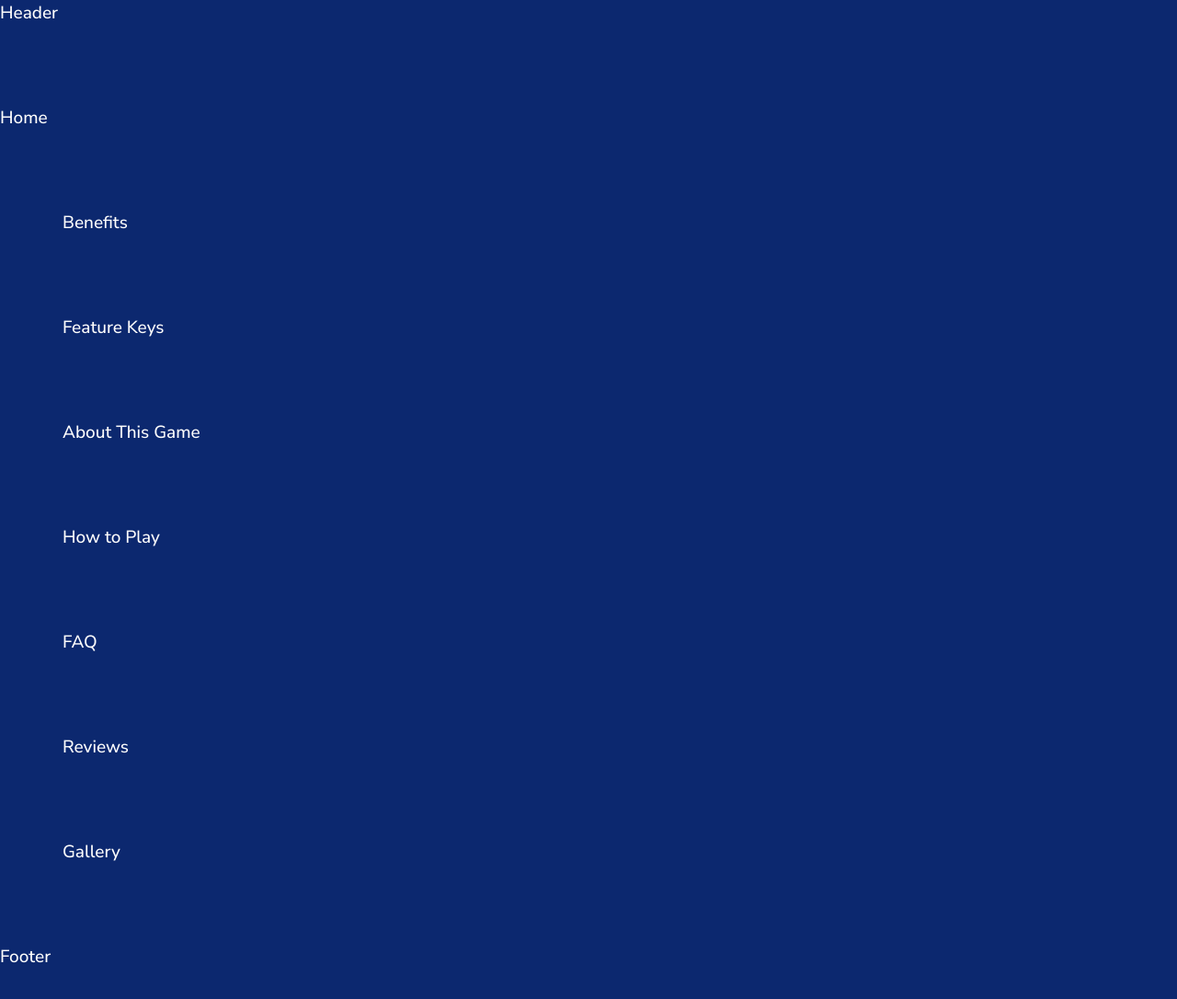
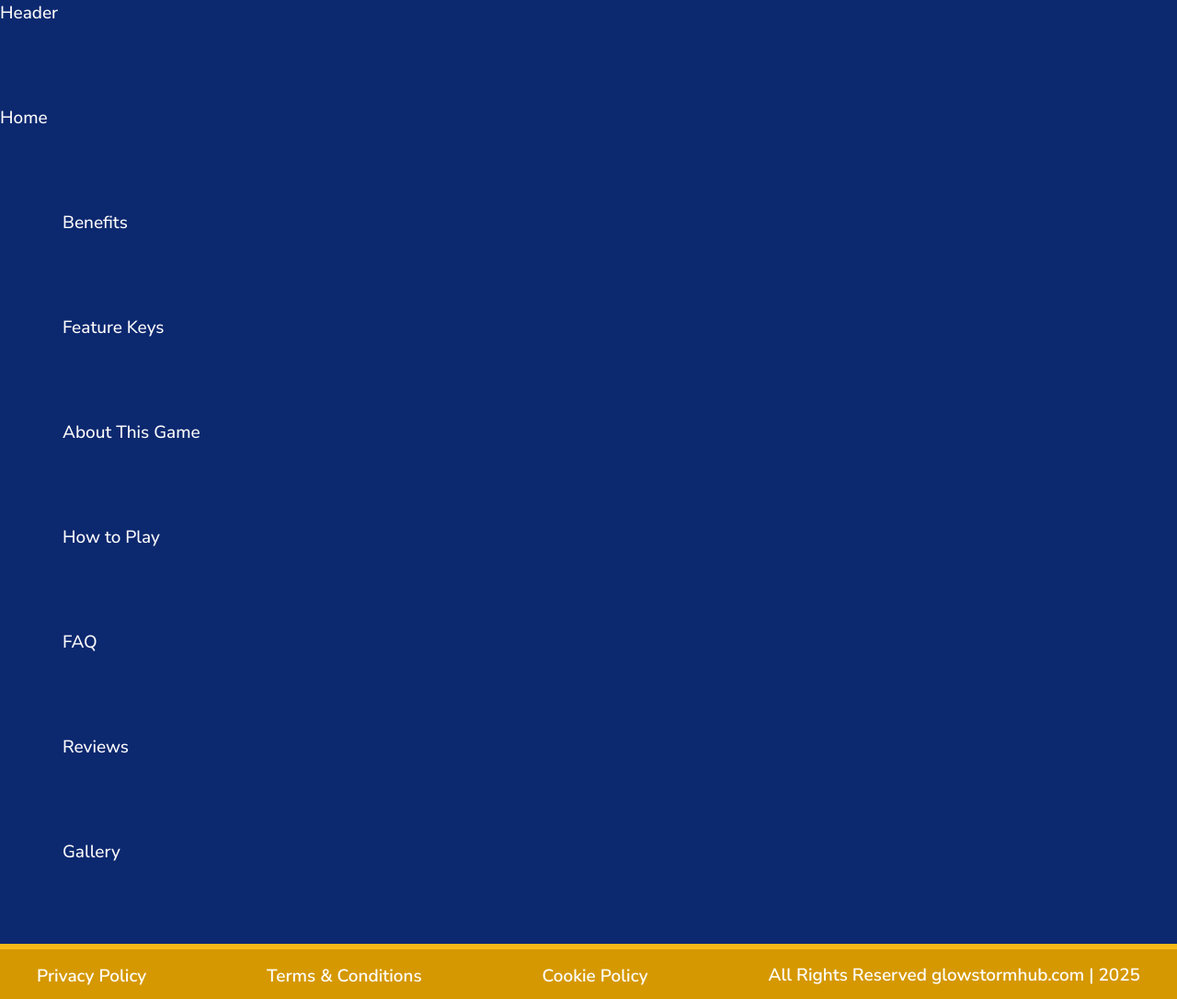
Before and after one commit to OlgaBlud/STP-8301, a website built with Vite: page src/index.html in a window 1280 px wide. Shown: the whole page at 92% size. Before the commit the page ends 1054 px from the top, so only its background shows below. Built offline with nearby package versions, Linux system fonts and the light colour scheme.

Commit message:
add basic footer

```diff
--- a/src/partials/footer.html
+++ b/src/partials/footer.html
@@ -1 +1,24 @@
-<footer>Footer</footer>
+<footer class="footer">
+  <ul class="footer-policies-list">
+    <li class="footer-policies-list-item">
+      <a class="footer-policies-link" href="./privacy-policy.html"
+        >Privacy Policy</a
+      >
+    </li>
+    <li class="footer-policies-list-item">
+      <a class="footer-policies-link" href="./terms-conditions.html"
+        >Terms & Conditions</a
+      >
+    </li>
+    <li class="footer-policies-list-item">
+      <a class="footer-policies-link" href="./cookies-policy.html"
+        >Cookie Policy</a
+      >
+    </li>
+    <li class="footer-policies-list-item">
+      <p class="footer-policies-text">
+        All Rights Reserved glowstormhub.com | 2025
+      </p>
+    </li>
+  </ul>
+</footer>
--- a/src/scss/common/_vars.scss
+++ b/src/scss/common/_vars.scss
@@ -1,6 +1,8 @@
 $_text_color: #fffefd;
 $_main_bg_color: #0c286f;
 $_add_bg_color: #d59800;
+$_additional_light_yellow: #f5ba18;
+$_text_stroke_dark_orange: #a25701;
 
 // --accent-light-green-green: #5daa09;
 // 	--accent-yellow-dark-orange: #d67c0b;
@@ -9,8 +11,8 @@ $_add_bg_color: #d59800;
 // 	--text-white: #fffefd;
 // 	--text-stroke-dark-green: #126e14;
 // 	--text-stroke-dark-blue: #0c286f;
-// 	--text-stroke-dark-orange: #a25701;
+
 // 	--additional-dark-blue: #1f408a;
 // 	--additional-blured-blue: rgba(16, 50, 112, 0.44);
 // 	--additional-orange: #ba6401;
-// 	--additional-light-yellow: #f5ba18;
+// 	--
--- a/src/scss/footer.scss
+++ b/src/scss/footer.scss
@@ -0,0 +1,34 @@
+.footer {
+  background-color: $_add_bg_color;
+  border-top: 4.4px solid $_additional_light_yellow;
+  padding: 15px 16px 10px;
+  @include media(desktop) {
+    border-top: 6px solid $_additional_light_yellow;
+    padding: -22px 28px 20px;
+  }
+}
+.footer-policies-list {
+  margin: 0 auto;
+  max-width: 320px;
+  display: flex;
+  flex-wrap: wrap;
+  justify-content: space-between;
+  @include media(desktop) {
+    max-width: 1200px;
+  }
+}
+// .footer-policies-list-item {
+// }
+.footer-policies-link,
+.footer-policies-text {
+  font-weight: 600;
+  font-size: 13px;
+  line-height: 1.45;
+  //   -webkit-text-stroke-color: $_text_stroke_dark_orange;
+  //   -webkit-text-stroke-width: 0.95px;
+  //   -webkit-text-fill-color: #fff;
+
+  @include media(desktop) {
+    font-size: 19px;
+  }
+}
```
Also changed, not shown: 1 other file.
